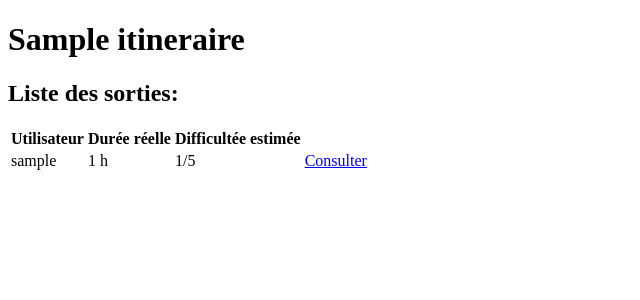
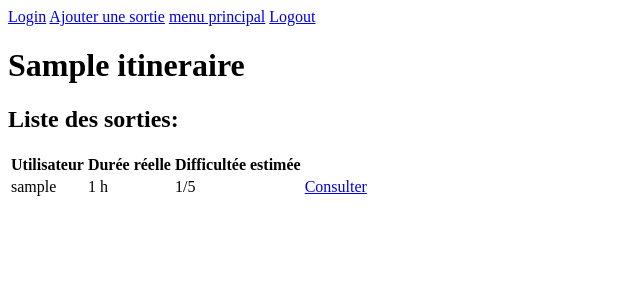
Before and after one commit to JulienDelavande/Topoguide-Django, a Django app: page /itineraires/1/ in a window 1280 px wide. Shown: the top 300 px of the page, without its empty margins (0-640 px from the left). Run offline with Django 4.2, Linux system fonts and the light colour scheme; tables that the repository leaves empty hold one stand-in row (values such as "Sample post").

Commit message:
ajout du template de login et mis à jour de base

```diff
--- a/topoguide/templates/base.html
+++ b/topoguide/templates/base.html
@@ -6,6 +6,12 @@
     </head>
 
     <body>
+        {% block menu%}
+            <a href={% url "login" %}>Login</a>
+            <a href={% url "itineraires:ajouterModifSortie" 0 %}>Ajouter une sortie</a>
+            <a href={% url "itineraires:listeItineraires" %}>menu principal</a>
+            <a href={% url "logout" %}>Logout</a>
+        {% endblock menu %}
         {% block content %}{% endblock %}
     </body>
 
```
Also changed, not shown: topoguide/templates/registration/login.html (added, +12 -0 lines).
